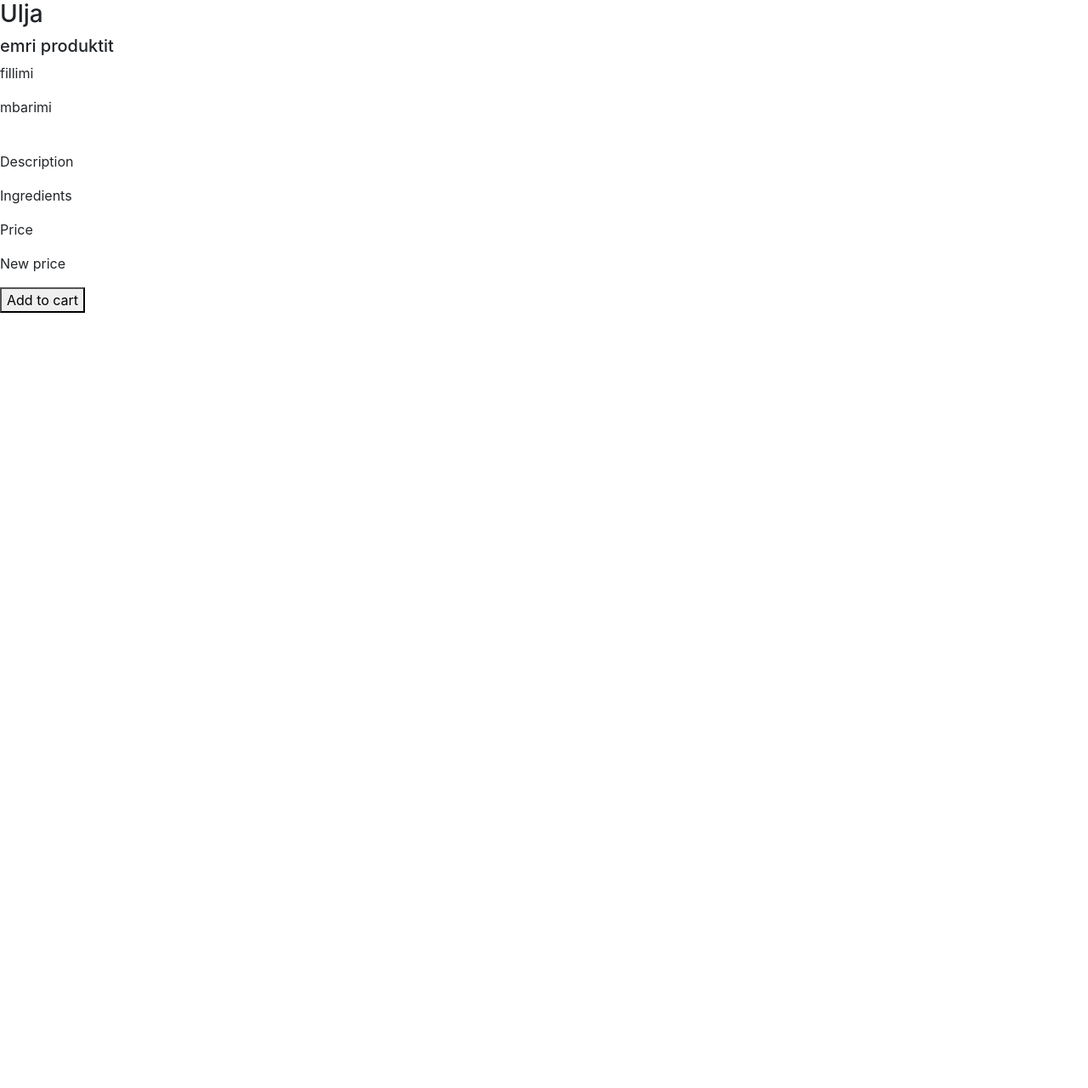
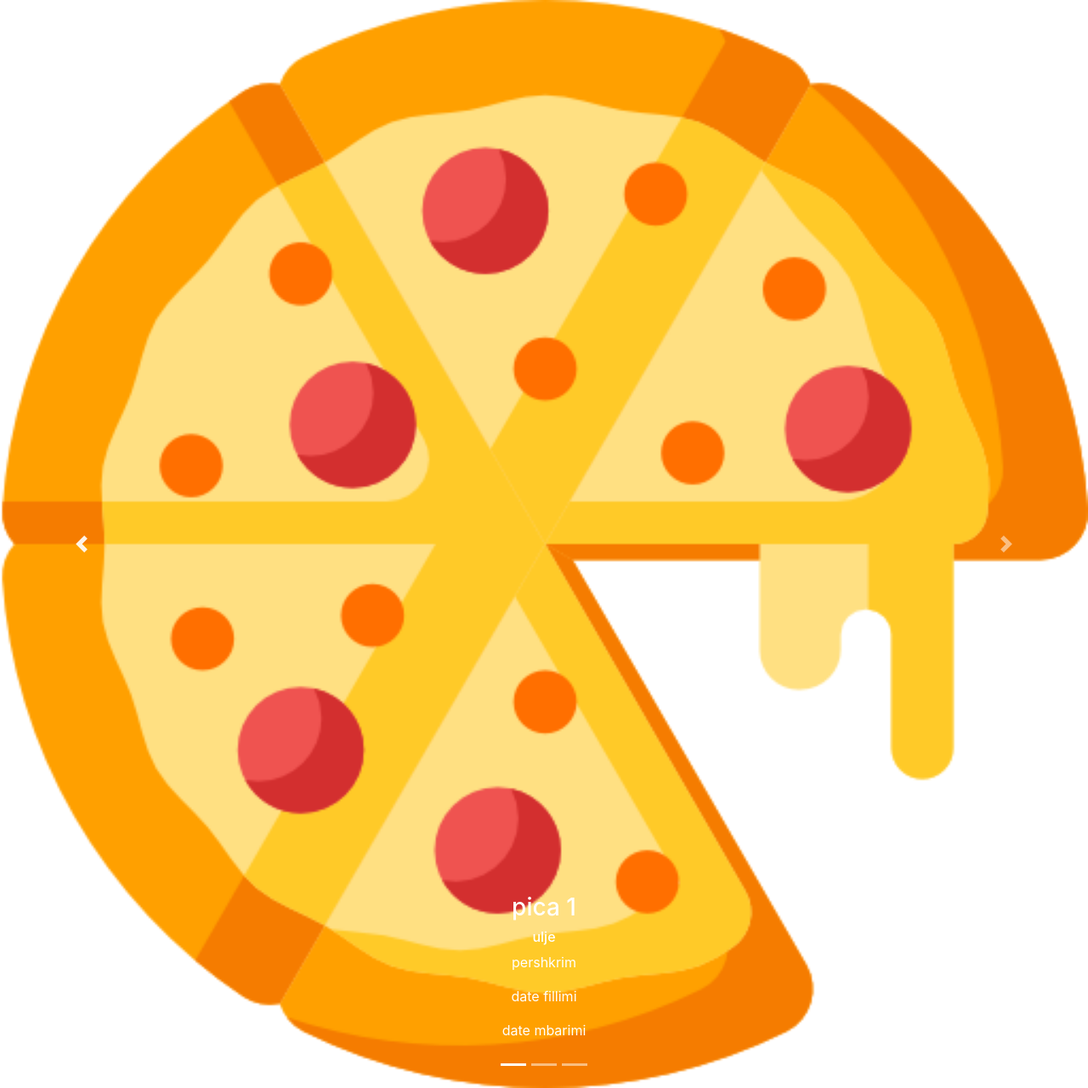
Before and after one commit to h-kevin/Ave-Cesare, a PHP site: page /pages/oferta.html in a window 1280 px wide. Shown: the whole page at 85% size. Before the commit the page ends 368 px from the top, so only its background shows below. Run offline with PHP 8.4, Linux system fonts and the light colour scheme.

Commit message:
changed a few thingsin oferta.html

```diff
--- a/pages/oferta.html
+++ b/pages/oferta.html
@@ -12,18 +12,57 @@
     </head>
 
     <body>
-        <div id="offers">
-            <h3 id="sale">Ulja</h3>
-            <h5 id="product_name">emri produktit</h5>
-            <p id="start_date">fillimi</p>
-            <p id="end_date">mbarimi</p>
-            <img id="image">
-            <p id="desc">Description</p>
+        <div id="carouselExampleIndicators" class="carousel slide" data-ride="carousel">
+            <ol class="carousel-indicators">
+              <li data-target="#carouselExampleIndicators" data-slide-to="0" class="active"></li>
+              <li data-target="#carouselExampleIndicators" data-slide-to="1"></li>
+              <li data-target="#carouselExampleIndicators" data-slide-to="2"></li>
+            </ol>
+            <div class="carousel-inner">
+              <div class="carousel-item active">
+                <img class="d-block w-100" src="../img/favicon.png" alt="First slide">
+                <div class="carousel-caption d-none d-md-block">
+                    <h3>pica 1</h3>
+                    <h6>ulje</h6>
+                    <p>pershkrim</p>
+                    <p>date fillimi</p>
+                    <p>date mbarimi</p>
+                  </div>
+              </div>
+              <div class="carousel-item">
+                <img class="d-block w-100" src="../img/favicon.png" alt="Second slide">
+                <div class="carousel-caption d-none d-md-block">
+                    <h3>pica 2</h3>
+                    <h6>ulje</h6>
+                    <p>pershkrim</p>
+                    <p>date fillimi</p>
+                    <p>date mbarimi</p>
+                  </div>
+              </div>
+              <div class="carousel-item">
+                <img class="d-block w-100" src="../img/favicon.png" alt="Third slide">
+                <div class="carousel-caption d-none d-md-block">
+                    <h5>pica 3</h5>
+                    <h6>ulje</h6>
+                    <p>pershkrim</p>
+                    <p>date fillimi</p>
+                    <p>date mbarimi</p>
+                  </div>
+              </div>
+            </div>
+            <a class="carousel-control-prev" href="#carouselExampleIndicators" role="button" data-slide="prev">
+              <span class="carousel-control-prev-icon" aria-hidden="true"></span>
+              <span class="sr-only">Previous</span>
+            </a>
+            <a class="carousel-control-next" href="#carouselExampleIndicators" role="button" data-slide="next">
+              <span class="carousel-control-next-icon" aria-hidden="true"></span>
+              <span class="sr-only">Next</span>
+            </a>
+        </div>
 
-            <p id="ingredient_name">Ingredients</p>
-            <p id="price">Price</p>
-            <p id="new_price">New price</p>
-            <button type="submit">Add to cart</button>
-        </div>
+        <script src="../vendors/jquery/jquery-3.5.0.min.js"></script>
+        <script src="../vendors/popper/popper.min.js"></script>
+        <script src="../vendors/bootstrap/js/bootstrap.min.js"></script>
+        <script type="text/javascript" src="../js/index.js"></script>
     </body>
 </html>
```
Also changed, not shown: php/oferta.php (+12 -12 lines).
